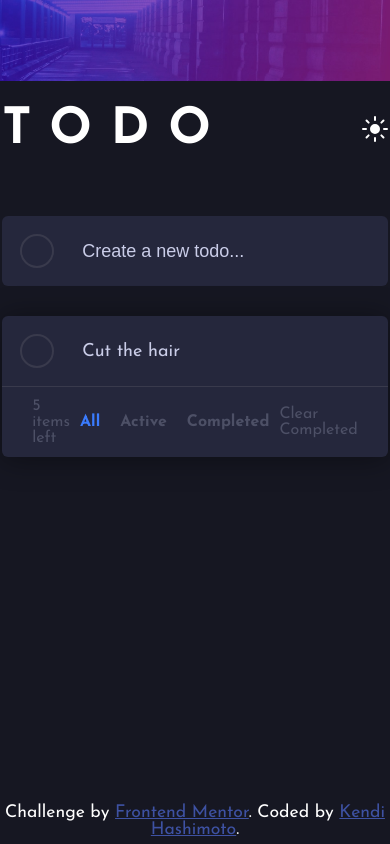
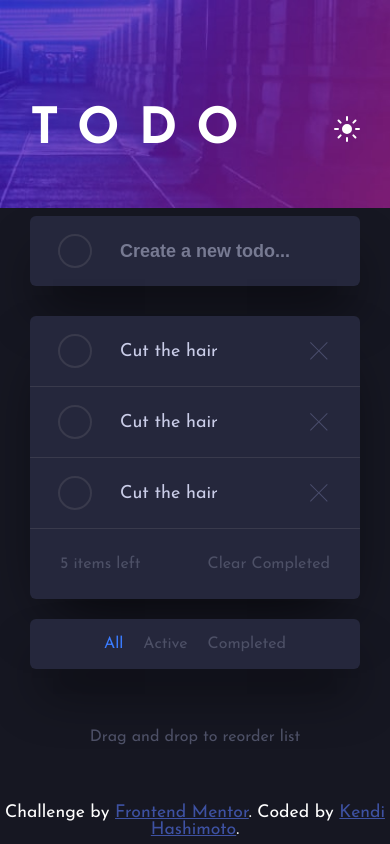
Before and after one commit to Hashimoto1312/To-Do-List, a plain HTML site: page index.html in a window 390 px wide. Drawn offline with Linux system fonts and the light colour scheme.

Commit message:
responsive ok

```diff
--- a/index.html
+++ b/index.html
@@ -19,7 +19,8 @@
 
   <!-- IMG BACKGROUND -->
   <div class="background-img">
-    <img src="assets/images/bg-desktop-dark.jpg" alt="light or dark mode img">
+    <img class="dark-desktop-img" src="assets/images/bg-desktop-dark.jpg" alt="light or dark mode desktop img">
+    <img class="dark-mobile-img" src="assets/images/bg-mobile-dark.jpg" alt="light or dark mode mobile img">
   </div>
 
   <main class="container">
@@ -52,13 +53,48 @@
       <!-- TASKS -->
       <div class="todo-items">
         <div class="todo-item">
-          <div class="check">
-            <div class="check-mark">
-              <img class="check-icon" src="assets/images/icon-check.svg" alt="Check icon">
+          <div class="check-and-text">
+            <div class="check">
+              <div class="check-mark">
+                <img class="check-icon" src="assets/images/icon-check.svg" alt="Check icon">
+              </div>
+            </div>
+            <div class="todo-text">
+              Cut the hair
             </div>
           </div>
-          <div class="todo-text">
-            Cut the hair
+          <div class="delete-icon">
+            <img src="assets/images/icon-cross.svg" alt="Delete icon">
+          </div>
+        </div>
+        <div class="todo-item">
+          <div class="check-and-text">
+            <div class="check">
+              <div class="check-mark">
+                <img class="check-icon" src="assets/images/icon-check.svg" alt="Check icon">
+              </div>
+            </div>
+            <div class="todo-text">
+              Cut the hair
+            </div>
+          </div>
+          <div class="delete-icon">
+            <img src="assets/images/icon-cross.svg" alt="Delete icon">
+          </div>
+        </div>
+        <div class="todo-item">
+          <div class="check-and-text">
+            <div class="check">
+              <div class="check-mark">
+                <img class="check-icon" src="assets/images/icon-check.svg" alt="Check icon">
+              </div>
+            </div>
+            <div class="todo-text">
+              Cut the hair
+            </div>
+          </div>
+          <div class="delete-icon">
+            <img src="assets/images/icon-cross.svg" alt="Delete icon">
           </div>
         </div>
       </div>
@@ -79,6 +115,15 @@
       </div>
     </section>
 
+    <!-- MOBILE STATUSES -->
+    <div class="mobile-items-statuses">
+      <span class="all-items">All</span>
+      <span class="active-items">Active</span>
+      <span class="completed-items">Completed</span>
+    </div>
+
+    <p class="drag-text">Drag and drop to reorder list</p>
+
   </main>
 
       <!-- FOOTER -->
--- a/src/style.css
+++ b/src/style.css
@@ -42,11 +42,15 @@ body {
    z-index: -1;
 }
 
-.background-img img {
+.dark-desktop-img {
    width: 100%;
    height: 100%;
    object-fit: cover;
    object-position: left;
+}
+
+.dark-mobile-img {
+   visibility: hidden;
 }
 
 /* MAIN */
@@ -78,6 +82,9 @@ body {
    margin-top: 60px;
    border-radius: 6px;
    display: flex;
+   box-shadow: 1px 31px 52px -8px rgba(0,0,0,0.48);
+   -webkit-box-shadow: 1px 31px 52px -8px rgba(0,0,0,0.48);
+   -moz-box-shadow: 1px 31px 52px -8px rgba(0,0,0,0.48);
 }
 
 .check {
@@ -85,7 +92,7 @@ body {
    justify-content: center;
    align-items: center;
    width: 70px;
-   margin-right: 10px;
+   margin: 10px;
    cursor: pointer;
 }
 
@@ -103,11 +110,15 @@ body {
 }
 
 .check-mark:hover {
-   border: 2px solid;
-   border-image-slice: 1;
-   border-width: 5px;
-   border-image-source: var(--check-background);
+   border: 1.5px solid transparent;
+   background: var(--check-background) border-box;
 
+   -webkit-mask:
+      linear-gradient(#fff 0 0) padding-box,
+      linear-gradient(#fff 0 0);
+
+   -webkit-mask-composite: destination-out;
+   mask-composite: exclude;
 }
 
 .check-icon {
@@ -132,10 +143,12 @@ body {
    outline: none;
    color: var(--light-grayish-blue);
    font-size: 18px;
+   caret-color: var(--bright-blue);
 }
 
 .new-todo-input input::placeholder {
-   color: var(--light-grayish-blue);
+   color: var(--dark-grayish-blue);
+   font-weight: 700;
 }
 
 /* TASKS */
@@ -144,11 +157,14 @@ body {
    background-color: var(--very-dark-desaturated-blue);
    border-radius: 6px;
    overflow: hidden;
-   box-shadow: 0 2px 30px 0px rgba(0,0,0,0.4);
+   box-shadow: 0px 29px 60px -23px rgba(0,0,0,0.75);
+   -webkit-box-shadow: 0px 29px 60px -23px rgba(0,0,0,0.75);
+   -moz-box-shadow: 0px 29px 60px -23px rgba(0,0,0,0.75);
 }
 
 .todo-item {
    display: flex;
+   justify-content: space-between;
    height: 70px;
    width: 100%;
    border-bottom: 1px solid var(--very-very-dark-grayish-blue);
@@ -156,6 +172,12 @@ body {
    font-size: 18px;
    transition: all 0.25s ease;
    cursor: pointer;
+}
+
+.check-and-text {
+   justify-content: center;
+   align-items: center;
+   display: flex;
 }
 
 .todo-item:hover {
@@ -167,6 +189,19 @@ body {
    display: flex;
    align-items: center;
 }
+
+.delete-icon {
+   display: flex;
+   justify-content: flex-end;
+   align-items: center;
+   margin-right: 2rem;
+   visibility: hidden;
+}
+
+.todo-item:hover .delete-icon {
+   visibility: visible;
+}
+
 
 /* TASKS INFO */
 .tasks-info {
@@ -187,6 +222,11 @@ body {
    padding: 0 10px;
    cursor: pointer;
    font-weight: bold;
+   transition: all 0.25s;
+}
+
+.mobile-items-statuses {
+   visibility: hidden;
 }
 
 .all-items:hover, .all-items {
@@ -194,15 +234,23 @@ body {
 }
 
 .active-items:hover, .completed-items:hover {
-   color: white;
+   color: var(--very-light-grayish-blue);
 }
 
 .items-clear {
    cursor: pointer;
+   transition: all 0.25s;
 }
 
 .items-clear:hover {
    color: var(--light-grayish-blue);
+}
+
+.drag-text {
+   display: flex;
+   justify-content: center;
+   color: var(--very-dark-grayish-blue);
+   margin-top: 60px;
 }
 
 /* FOOTER */
@@ -219,3 +267,49 @@ body {
 }
 
 .attribution a { color: hsl(228, 45%, 44%); }
+
+/* RESPONSIVE */
+@media only screen and (max-width: 768px) {
+   .delete-icon {
+      visibility: visible;
+   }
+}
+
+@media only screen and (max-width: 600px) {
+   .tasks-info .items-statuses {
+      display: none;
+   }
+
+   .dark-desktop-img {
+      display: none;
+   }
+
+   .dark-mobile-img {
+      visibility: visible;
+      width: 100%;
+      height: 100%;
+      object-fit: cover;
+      object-position: left;
+   }
+
+   .mobile-items-statuses {
+      display: flex;
+      justify-content: center;
+      align-items: center;
+
+      visibility: visible;
+      background-color: var(--very-dark-desaturated-blue);
+      color: var(--very-dark-grayish-blue);
+      margin-top: 20px;
+      border-radius: 6px;
+      height: 50px;
+
+      box-shadow: 1px 31px 52px -8px rgba(0,0,0,0.48);
+      -webkit-box-shadow: 1px 31px 52px -8px rgba(0,0,0,0.48);
+      -moz-box-shadow: 1px 31px 52px -8px rgba(0,0,0,0.48);
+   }
+
+   .all-items, .active-items, .completed-items {
+      padding: 0px 10px;
+   }
+}
```
Also changed, not shown: README.md.
